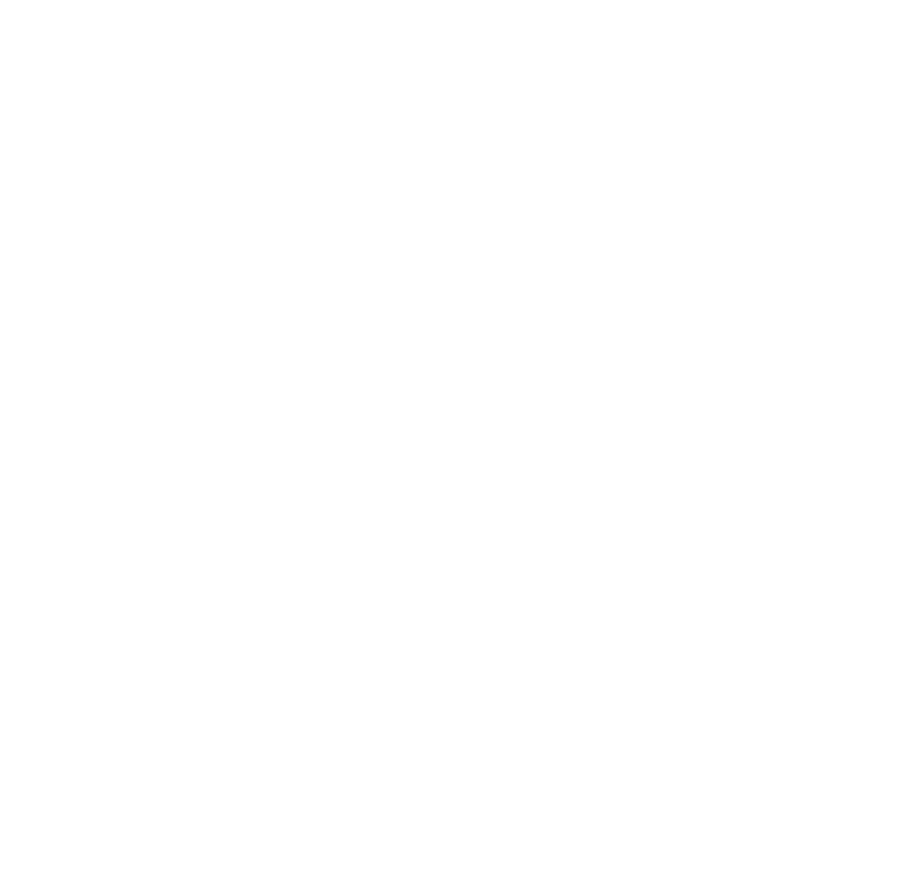
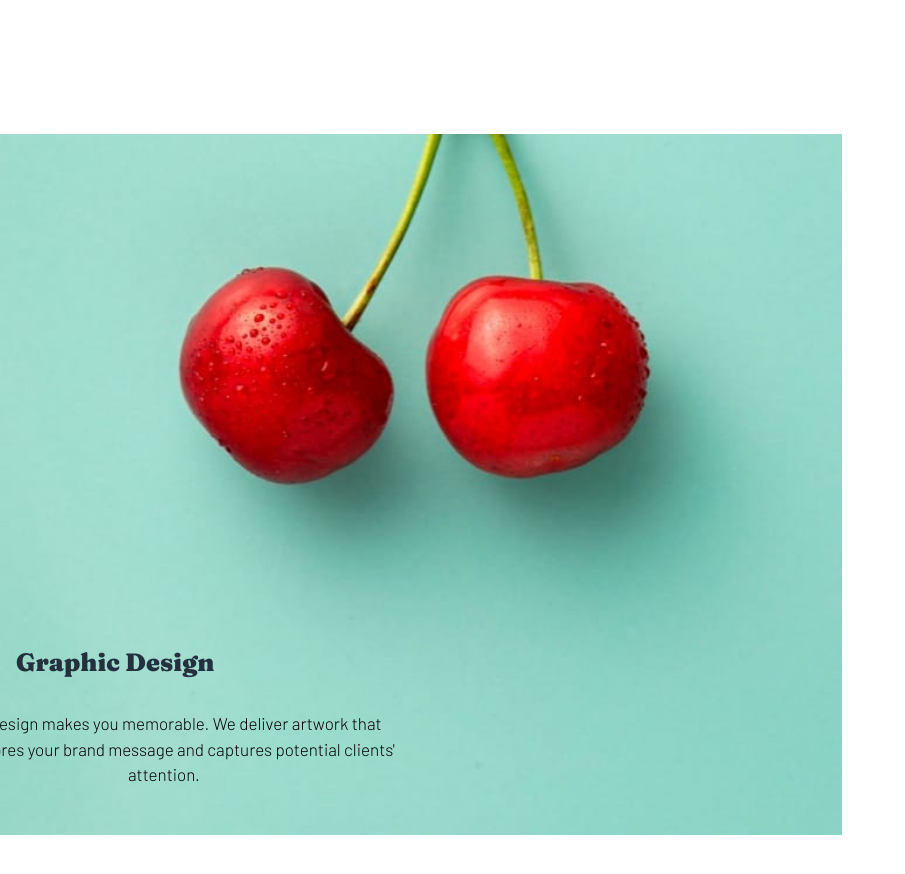
Before and after one commit to misiucodes/sunnyside-agency-landing-page-react, a React (Create React App) app: page / in a window 1280 px wide. Shown: the part 2260-3134 px from the top of the page, without its empty margins (0-905 px from the left). Before the commit the page ends 2410 px from the top, so only its background shows below. Built offline with nearby package versions, Linux system fonts and the light colour scheme.

Commit message:
added bottom section

```diff
--- a/src/Body.css
+++ b/src/Body.css
@@ -30,6 +30,15 @@
   width: 45%;
 }
 
+.text-wrapper-bottom {
+  position: relative;
+  left: -5em;
+  top: -12em;
+  text-align: center;
+  width: 50%;
+  margin: 0;
+}
+
 .img-main-pg {
   width: 105.2vh;
 }
@@ -42,6 +51,25 @@
   color: var(--v-dk-sat-blue);
 }
 
+.top-line-photography {
+  font-family: Fraunces,
+  sans-serif;
+  font-size: 25px;
+  font-weight: 900;
+  max-width: 80%;
+  color: var(--v-dk-sat-blue);
+}
+
+.top-line-graphic {
+  font-family: Fraunces,
+  sans-serif;
+  font-size: 25px;
+  font-weight: 900;
+  max-width: 80%;
+  color: var(--v-dk-sat-blue);
+  position: relative;
+}
+
 .description {
   font-family: Barlow, sans-serif;
   font-size: 17px;
@@ -50,6 +78,15 @@
   padding-top: 1em;
   padding-bottom: 1.25em;
   word-wrap: break-word;
+}
+
+.description-photography, .description-graphic {
+  font-family: Barlow,
+  sans-serif;
+  font-size: 17px;
+  line-height: 1.5em;
+  padding-top: 1em;
+  padding-bottom: 1.25em;
 }
 
 .btn-transform, .btn-standout {
--- a/src/Body.js
+++ b/src/Body.js
@@ -1,6 +1,8 @@
 import React from "react";
 import egg from "./images/egg.jpg";
-import standout from "./images/standout.jpg"
+import standout from "./images/standout.jpg";
+import graphic from "./images/graphic.jpg";
+import photography from "./images/photography.jpg";
 import "./Body.css";
 
 function Body({
@@ -30,15 +32,12 @@
         <div className="col img-wrapper">
           <img src={egg} alt="egg" className="img-main-pg" width="950"></img>
         </div>
-
-
-
       </div>
 
       <div className="row middle_row">
 
         <div className="col img-wrapper">
-          <img src={standout} alt="pink cup" className="img-main-pg" ></img>
+          <img src={standout} alt="pink cup" className="img-main-pg"></img>
         </div>
         <div className="col text-wrapper-top">
           <div className="top-line">
@@ -51,7 +50,38 @@
             LEARN MORE
           </button>
         </div>
+      </div>
 
+        <div className="row bottom_row">
+
+          <div className="bottom_left">
+            <div className="col img-wrapper">
+              <img src={graphic} alt="cherries" className="img-main-pg"></img>
+            </div>
+            <div className="text-wrapper-bottom">
+              <div className="top-line-graphic">
+                Graphic Design
+              </div>
+              <p className="description-graphic">
+                Great design makes you memorable. We deliver artwork that underscores your brand message and captures potential clients' attention.
+              </p>
+          </div>
+
+          {/* <div className="bottom_right">
+            <div className="col img-wrapper">
+              <img src={photography} alt="orange" className="img-main-pg"></img>
+            </div>
+            <div className="text-wrapper-bottom">
+              <div className="top-line-photography">
+                Photography
+              </div>
+              <p className="description-photography">
+                Increase your credibility by getting the most stunning, high-quality photos that improve your business image.
+              </p>
+            </div>
+          </div> */}
+
+        </div>
       </div>
     </div>
   );
```
Also changed, not shown: src/images/graphic.jpg (added), src/images/photography.jpg (added). Lines whose indentation alone changed are shown as unchanged.
